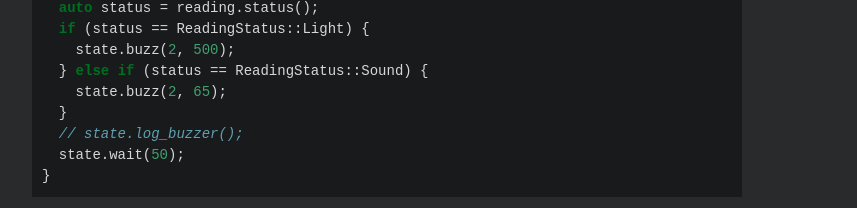
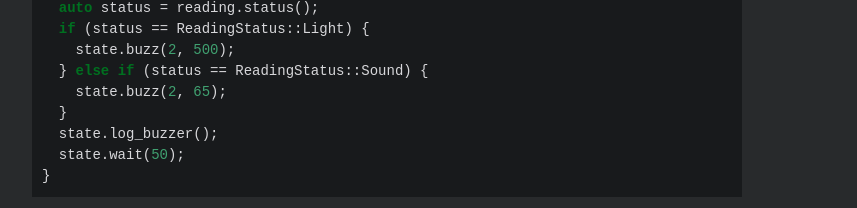
Before and after one commit to chirprush/shareable-wearables, a plain HTML site: page index.html in a window 1280 px wide. Shown: the part 8482-8690 px from the top of the page, without its empty margins (208-1065 px from the left). Drawn offline with Linux system fonts and the light colour scheme.

Commit message:
Minor fixes to Arduino code

```diff
--- a/index.html
+++ b/index.html
@@ -312,7 +312,7 @@ code span.wa { color: #60a0b0; font-weight: bold; font-style: italic; } /* Warni
 <a class="sourceLine" id="cb2-147" title="147">  Reading read() {</a>
 <a class="sourceLine" id="cb2-148" title="148">    <span class="cf">return</span> (Reading) {</a>
 <a class="sourceLine" id="cb2-149" title="149">      <span class="kw">this</span>-&gt;light_sensor.read(),</a>
-<a class="sourceLine" id="cb2-150" title="150">        <span class="kw">this</span>-&gt;sound_sensor.read(),</a>
+<a class="sourceLine" id="cb2-150" title="150">      <span class="kw">this</span>-&gt;sound_sensor.read(),</a>
 <a class="sourceLine" id="cb2-151" title="151">    };</a>
 <a class="sourceLine" id="cb2-152" title="152">  }</a>
 <a class="sourceLine" id="cb2-153" title="153"></a>
@@ -352,7 +352,7 @@ code span.wa { color: #60a0b0; font-weight: bold; font-style: italic; } /* Warni
 <a class="sourceLine" id="cb2-187" title="187">  } <span class="cf">else</span> <span class="cf">if</span> (status == ReadingStatus::Sound) {</a>
 <a class="sourceLine" id="cb2-188" title="188">    state.buzz(<span class="dv">2</span>, <span class="dv">65</span>);</a>
 <a class="sourceLine" id="cb2-189" title="189">  }</a>
-<a class="sourceLine" id="cb2-190" title="190">  <span class="co">// state.log_buzzer();</span></a>
+<a class="sourceLine" id="cb2-190" title="190">  state.log_buzzer();</a>
 <a class="sourceLine" id="cb2-191" title="191">  state.wait(<span class="dv">50</span>);</a>
 <a class="sourceLine" id="cb2-192" title="192">}</a></code></pre></div>
 <p>That brings us to where we are right now. After the 10th workshop session, everyone is working on our presentation material, including me at the moment writing this website. We’ll only really have less than two weeks before the final presentation to assemble everything and iron out any potential bugs.</p>
```
Also changed, not shown: 1 other file.
